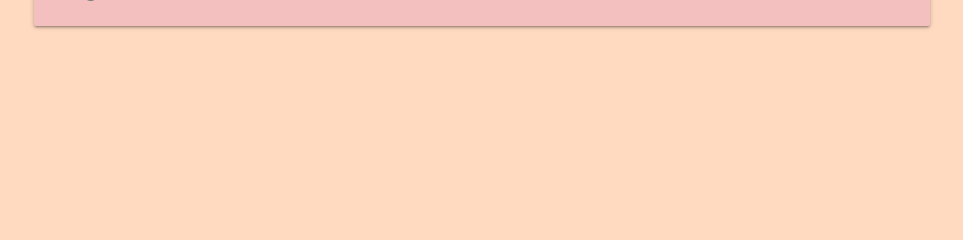
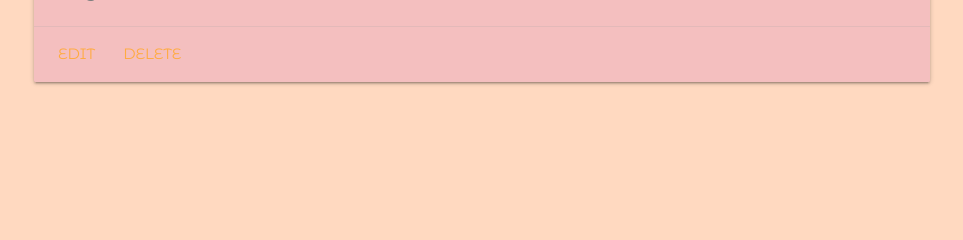
Before and after one commit to alexehouston/hamstera, a Django app: template main_app/templates/hamsters/detail.html in a window 1280 px wide. Shown: the part 275-515 px from the top of the page, without its empty margins (158-1121 px from the left). Run offline with Django 4.2, Linux system fonts and the light colour scheme; the template is opened without the code that fills it, so the values that code supplies are empty; some web fonts are replaced.

Commit message:
add update functionality

```diff
--- a/main_app/models.py
+++ b/main_app/models.py
@@ -1,4 +1,5 @@
 from django.db import models
+from django.urls import reverse
 
 class Hamster(models.Model):
     name = models.CharField(max_length=100)
@@ -8,3 +9,6 @@ class Hamster(models.Model):
 
     def __str__(self):
         return f'{self.name} ({self.id})'
+
+    def get_absolute_url(self):
+        return reverse('detail', kwargs={'hamster_id': self.id})
--- a/main_app/templates/hamsters/detail.html
+++ b/main_app/templates/hamsters/detail.html
@@ -18,6 +18,10 @@
     <p><span class="bold">Birthday:</span> {{ hamster.birthday }}</p>
     <p><span class="bold">Height:</span> {{ hamster.height }}</p>
   </div>
+  <div class="card-action">
+    <a href="{% url 'hamsters_update' hamster.id %}">Edit</a>
+    <a href="{% url 'hamsters_delete' hamster.id %}">Delete</a>
+  </div>
 </div>
 
 {% endblock %}
--- a/main_app/urls.py
+++ b/main_app/urls.py
@@ -7,4 +7,6 @@ urlpatterns = [
   path('hamsters/', views.hamster_index, name='index'),
   path('hamsters/<int:hamster_id>/', views.hamsters_detail, name='detail'),
   path('hamsters/create/', views.HamsterCreate.as_view(), name='hamsters_create'),
+  path('hamsters/<int:pk>/update/', views.HamsterUpdate.as_view(), name='hamsters_update'),
+  path('hamsters/<int:pk>/delete/', views.HamsterDelete.as_view(), name='hamsters_delete'),
 ]
```
Also changed, not shown: main_app/views.py (+9 -1 lines).
